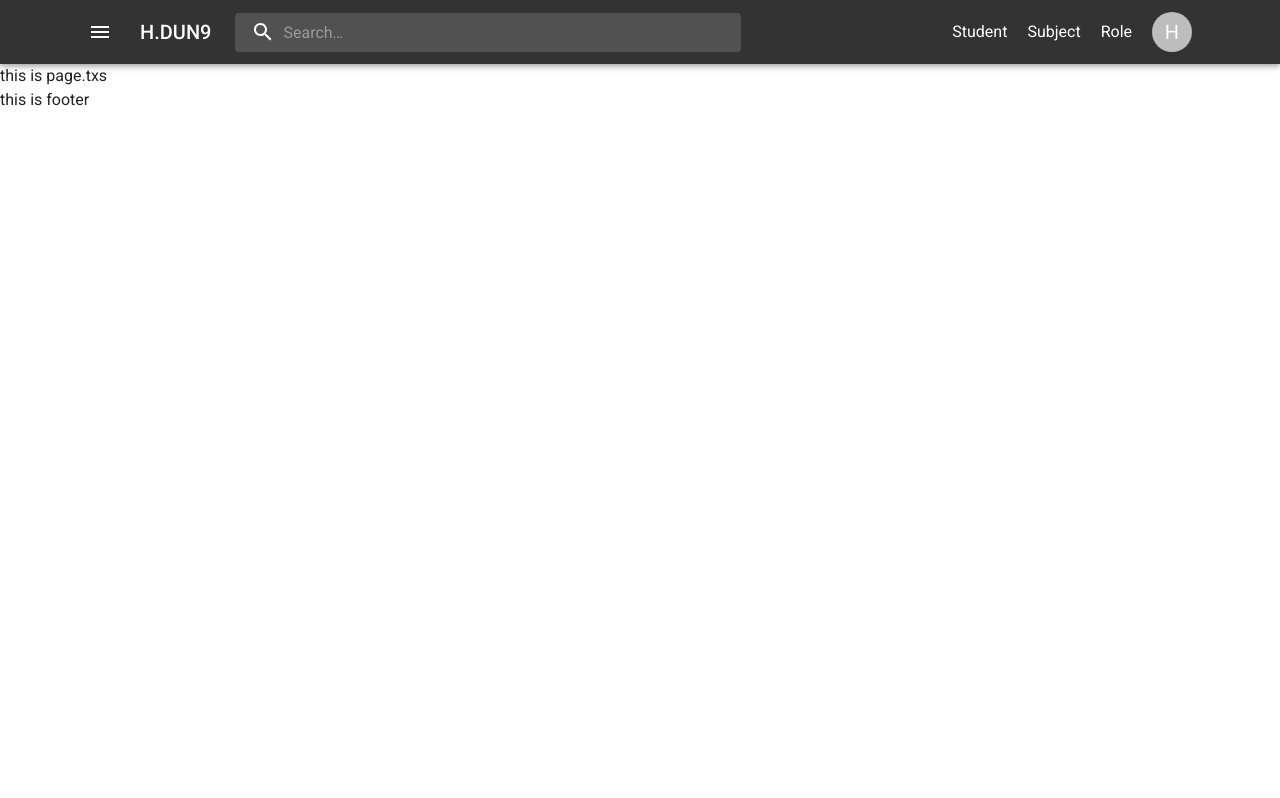
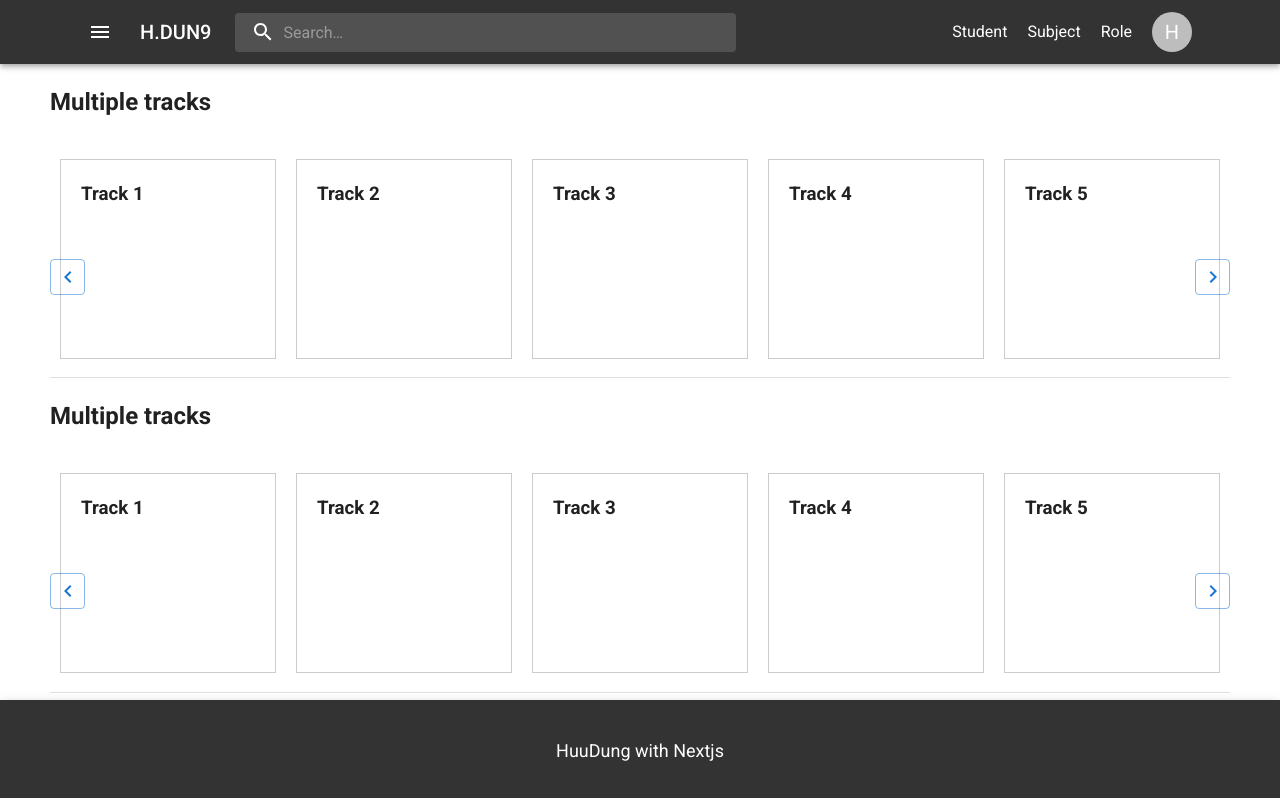
Before and after one commit to HuuDungg/startNext, a Next.js app in the folder Documents/work/IT/firstDateWithNextjs/reactWithNext/nextjs-mui-ts-starter-master/: page / in a window 1280 px wide. Shown: the top 798 px of the page. Built offline with nearby package versions, Linux system fonts and the light colour scheme.

Commit message:
carousel with slick

```diff
--- a/Documents/work/IT/firstDateWithNextjs/reactWithNext/nextjs-mui-ts-starter-master/package.json
+++ b/Documents/work/IT/firstDateWithNextjs/reactWithNext/nextjs-mui-ts-starter-master/package.json
@@ -19,12 +19,15 @@
     "@mui/material": "5.14.7",
     "next": "13.4.19",
     "react": "18.2.0",
-    "react-dom": "18.2.0"
+    "react-dom": "18.2.0",
+    "react-slick": "0.29.0",
+    "slick-carousel": "1.8.1"
   },
   "devDependencies": {
     "@types/node": "20.5.9",
     "@types/react": "18.2.21",
     "@types/react-dom": "18.2.7",
+    "@types/react-slick": "^0.23.13",
     "eslint": "8.48.0",
     "eslint-config-next": "13.4.19",
     "typescript": "5.2.2"
--- a/Documents/work/IT/firstDateWithNextjs/reactWithNext/nextjs-mui-ts-starter-master/src/app/layout.tsx
+++ b/Documents/work/IT/firstDateWithNextjs/reactWithNext/nextjs-mui-ts-starter-master/src/app/layout.tsx
@@ -1,3 +1,4 @@
+import AppFooter from '@/components/footer/app.footer';
 import AppHeader from '@/components/header/app.header';
 import ThemeRegistry from '@/components/theme-registry/theme.registry';
 
@@ -9,7 +10,7 @@
         <ThemeRegistry>
           <AppHeader />
           {children}
-          <div>this is footer</div>
+          <AppFooter />
         </ThemeRegistry>
       </body>
     </html>
--- a/Documents/work/IT/firstDateWithNextjs/reactWithNext/nextjs-mui-ts-starter-master/src/app/page.tsx
+++ b/Documents/work/IT/firstDateWithNextjs/reactWithNext/nextjs-mui-ts-starter-master/src/app/page.tsx
@@ -8,9 +8,14 @@
 import Alert from '@mui/material/Alert';
 import AlertTitle from '@mui/material/AlertTitle';
 import MediaCard from '@/components/MediaCard';
+import MainSlider from '@/components/main/main.slider';
 
 export default function HomePage() {
   return (
-    <div>this is page.txs</div>
+    <>
+      <MainSlider />
+      <MainSlider />
+      <MainSlider />
+    </>
   );
 }
--- a/Documents/work/IT/firstDateWithNextjs/reactWithNext/nextjs-mui-ts-starter-master/src/app/role/page.tsx
+++ b/Documents/work/IT/firstDateWithNextjs/reactWithNext/nextjs-mui-ts-starter-master/src/app/role/page.tsx
@@ -1,7 +1,11 @@
+'use client'
+import { useState } from "react"
+
 const RolePage = () => {
+    const [myName, setMyName] = useState('ihihihi')
     return (
         <>
-            this is role page
+            this is role page and {myName}
         </>
     )
 }
--- /dev/null
+++ b/Documents/work/IT/firstDateWithNextjs/reactWithNext/nextjs-mui-ts-starter-master/src/components/footer/app.footer.tsx
@@ -0,0 +1,30 @@
+'use client'
+
+import { AppBar } from "@mui/material";
+
+const AppFooter = () => {
+  return (
+    <AppBar position="fixed" color="primary" sx={{ top: 'auto', bottom: 0 }}>
+      <footer className="footer">
+        <p className="text">HuuDung with Nextjs</p>
+
+        <style jsx>{`
+        .footer {
+          background-color: #333;
+          height: 100px;
+          display: flex;
+          justify-content: center;
+          align-items: center;
+        }
+        .text {
+          color: #fff;
+          font-size: 18px;
+          text-align: center;
+        }
+      `}</style>
+      </footer>
+    </AppBar>
+  );
+};
+
+export default AppFooter;
--- /dev/null
+++ b/Documents/work/IT/firstDateWithNextjs/reactWithNext/nextjs-mui-ts-starter-master/src/components/main/main.slider.tsx
@@ -0,0 +1,110 @@
+'use client'
+'use client'
+import "slick-carousel/slick/slick.css";
+import "slick-carousel/slick/slick-theme.css";
+import Slider from "react-slick";
+import { Settings } from "react-slick";
+import { Box } from "@mui/material";
+import Button from "@mui/material/Button/Button";
+import ChevronLeftIcon from '@mui/icons-material/ChevronLeft';
+import ChevronRightIcon from '@mui/icons-material/ChevronRight';
+import Divider from '@mui/material/Divider';
+const MainSlider = () => {
+
+    const NextArrow = (props: any) => {
+        return (
+            <Button variant="outlined"
+                onClick={props.onClick}
+                sx={{
+                    position: "absolute",
+                    right: 0,
+                    top: "50%",
+                    zIndex: 2,
+                    minWidth: 30,
+                    width: 35,
+                }}
+            >
+                <ChevronRightIcon />
+            </Button>
+        )
+    }
+
+    const PrevArrow = (props: any) => {
+        return (
+            <Button variant="outlined" onClick={props.onClick}
+                sx={{
+                    position: "absolute",
+                    top: "50%",
+                    zIndex: 2,
+                    minWidth: 30,
+                    width: 35,
+                }}
+            >
+                <ChevronLeftIcon />
+            </Button>
+        )
+    }
+
+    const settings: Settings = {
+        infinite: true,
+        speed: 500,
+        slidesToShow: 5,
+        slidesToScroll: 1,
+        nextArrow: <NextArrow />,
+        prevArrow: <PrevArrow />,
+    };
+    //box === div
+    return (
+
+        <Box
+            sx={{
+                margin: "0 50px",
+                ".abc": {
+                    padding: "0 10px"
+                },
+                "h3": {
+                    border: "1px solid #ccc",
+                    padding: "20px",
+                    height: "200px",
+
+                }
+            }}
+        >
+            <h2> Multiple tracks </h2>
+
+            <Slider {...settings}>
+                <div className="abc">
+                    <h3>Track 1</h3>
+                </div>
+                <div className="abc">
+                    <h3>Track 2</h3>
+                </div>
+                <div className="abc">
+                    <h3>Track 3</h3>
+                </div>
+                <div className="abc">
+                    <h3>Track 4</h3>
+                </div>
+                <div className="abc">
+                    <h3>Track 5</h3>
+                </div>
+                <div className="abc">
+                    <h3>Track 6</h3>
+                </div>
+                <div className="abc">
+                    <h3>Track 7</h3>
+                </div>
+                <div className="abc">
+                    <h3>Track 8</h3>
+                </div>
+                <div className="abc">
+                    <h3>Track 9</h3>
+                </div>
+            </Slider>
+            <Divider />
+        </Box>
+
+    );
+}
+
+export default MainSlider
```
Also changed, not shown: 1 other file (tests, documents, lock files or other folders).
